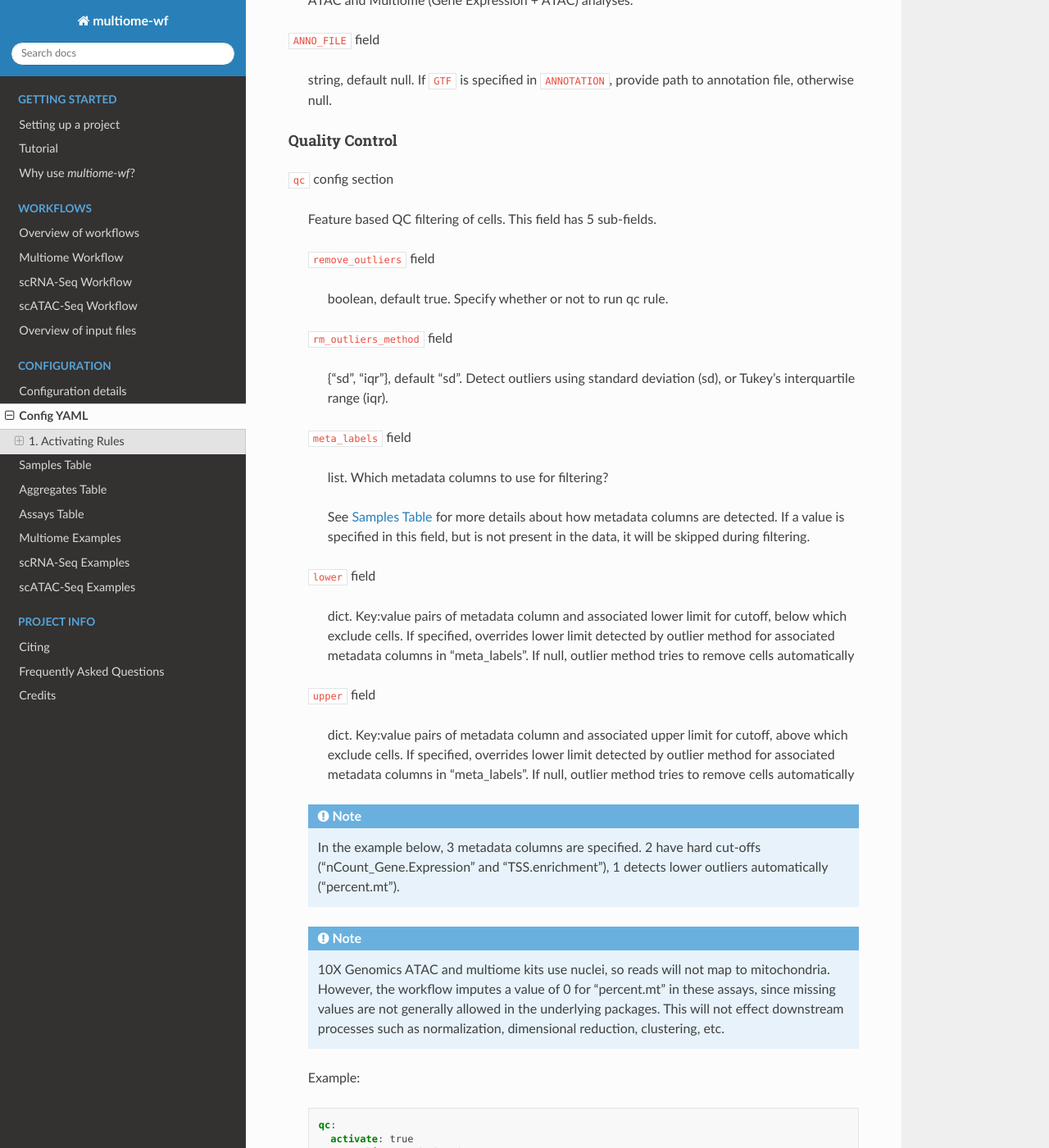
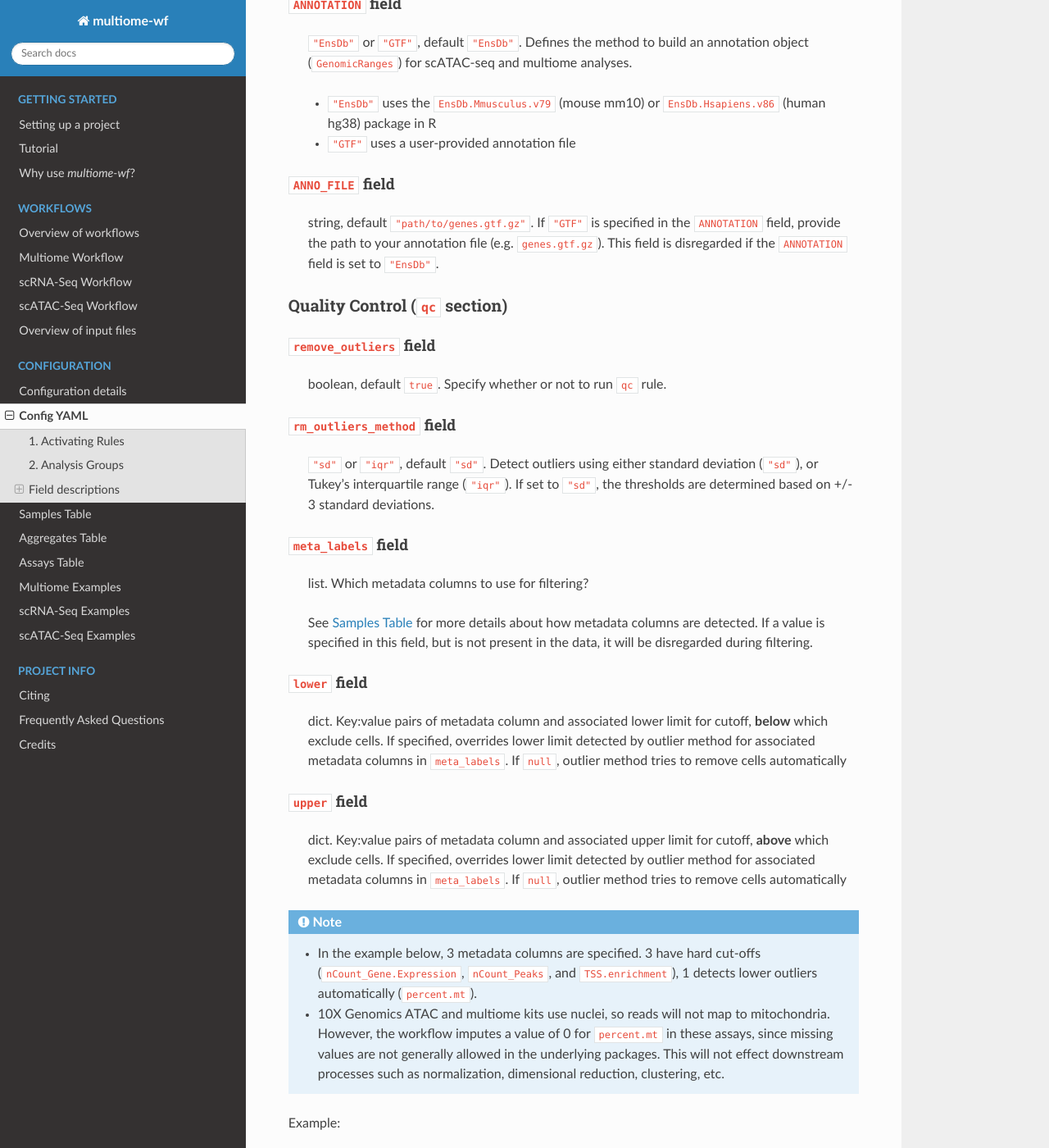
Before and after one commit to NICHD-BSPC/multiome-wf, a Sphinx documentation site: the page built from docs/configuration/config-yaml.rst, in a window 1280 px wide and 1400 px high, scrolled down 3334 px. Shown: the whole window at 82% size. Built offline with Sphinx 7.4.7 and the Read the Docs theme 2.0.0, drawn with Linux system fonts in a browser that asks for light colours; some of the changed text lies outside the part shown.

Commit message:
documentation update in progress

```diff
--- a/docs/configuration/config-yaml.rst
+++ b/docs/configuration/config-yaml.rst
@@ -68,7 +68,7 @@
 pre-defined ``resolution`` is provided by the user in the ``cluster`` section.
 
 2. Analysis Groups
-------------------
+~~~~~~~~~~~~~~~~~~
 
 Because of the myriad variants for single cell analysis and preprocessing, it is
 not possible to hard-code all the configuration options in the ``config.yaml`` file.
@@ -115,178 +115,234 @@
 
 
 Field descriptions
-------------------
+~~~~~~~~~~~~~~~~~~
 
 Config Tables
-^^^^^^^^^^^^^
+-------------
 
 ``samples`` field
+^^^^^^^^^^^^^^^^^
 
-    string, default "config/aggregates.tsv". Defines path to samples table.
-
+    string, default ``samples.tsv``. Defines path to sampletable.
     See :ref:`samples-table` for more.
 
     Example:
 
     .. code-block:: yaml
 
-        samples: "config/samples.tsv"
+        samples: "config/multiome-config/samples.tsv"
+
+        # OR
+        # samples: "config/atac-config/samples.tsv" for scATAC-seq
+        # samples: "config/rna-config/samples.tsv" for scRNA-seq
 
 ``aggregates`` field
+^^^^^^^^^^^^^^^^^^^^
 
-    string, default "config/aggregates.tsv". Defines path to aggregates table.
-
-    If an input file is the result of ``cellranger aggr`` (e.g. barcode suffixes map to a library ID), specify path to aggregates.tsv. Otherwise, set to empty string, "".
-
-    See :ref:`aggregates-table` for more.
+    string, default ``aggregates.tsv``. Defines path to aggregates table.
+    If you are using aggregated input of multiple samples created using
+    ``cellranger-arc aggr`` (multiome), ``cellranger-atac aggr`` (scATAC-seq),
+    or ``cellranger aggr`` (scRNA-seq), specify the path to ``aggregates.tsv``.
+    Otherwise, set to an empty string (``""``). See :ref:`aggregates-table`
+    for more.
 
     Example:
 
     .. code-block:: yaml
 
-        assays: "config/aggregates.tsv"
+        assays: "config/multiome-config/aggregates.tsv"
+
+        # OR
+        # assays: "config/atac-config/aggregates.tsv" for scATAC-seq
+        # assays: "config/rna-config/aggregates.tsv" for scRNA-seq
 
 ``assays`` field
+^^^^^^^^^^^^^^^^
 
-    string, default "config/assays.tsv". Defines path to assays table.
-
-    If using custom counts matrices, specify path to assays.tsv. Otherwise, set to empty string, "".
-
-    See :ref:`assays-table` for more.
+    string, default ``assays.tsv``. Defines path to assays table.
+    If you are using custom counts matrices, specify path to ``assays.tsv``.
+    Otherwise, set to an empty string (``""``). See :ref:`assays-table`
+    for more.
 
     Example:
 
     .. code-block:: yaml
 
-        assays: "config/assays.tsv"
+        assays: "config/multiome-config/assays.tsv"
+
+        # OR
+        # assays: "config/atac-config/assays.tsv" for scATAC-seq
+        # assays: "config/rna-config/assays.tsv" for scRNA-seq
 
 Annotation
-^^^^^^^^^^
+----------
 
 ``ANNOTATION`` field
+^^^^^^^^^^^^^^^^^^^^
 
-    {"EnsDb", "GTF"}, default "EnsDb". Defines method to annotate genomic ranges objects used in ATAC and Multiome (Gene Expression + ATAC) analyses.
+    ``"EnsDb"`` or ``"GTF"``, default ``"EnsDb"``. Defines the method to build an
+    annotation object (``GenomicRanges``) for scATAC-seq and multiome analyses.
+
+    - ``"EnsDb"`` uses the ``EnsDb.Mmusculus.v79`` (mouse mm10) or ``EnsDb.Hsapiens.v86``
+      (human hg38) package in R
+    - ``"GTF"`` uses a user-provided annotation file
 
 ``ANNO_FILE`` field
+^^^^^^^^^^^^^^^^^^^
 
-    string, default null. If ``GTF`` is specified in ``ANNOTATION``, provide path to annotation file, otherwise null.
+    string, default ``"path/to/genes.gtf.gz"``. If ``"GTF"`` is specified in the
+    ``ANNOTATION`` field, provide the path to your annotation file (e.g. ``genes.gtf.gz``).
+    This field is disregarded if the ``ANNOTATION`` field is set to ``"EnsDb"``.
 
-Quality Control
+Quality Control (``qc`` section)
+--------------------------------
+
+``remove_outliers`` field
+^^^^^^^^^^^^^^^^^^^^^^^^^
+
+    boolean, default ``true``. Specify whether or not to run ``qc`` rule.
+
+``rm_outliers_method`` field
+^^^^^^^^^^^^^^^^^^^^^^^^^^^^
+
+    ``"sd"`` or  ``"iqr"``, default ``"sd"``. Detect outliers using either standard
+    deviation (``"sd"``), or Tukey's interquartile range (``"iqr"``). If set to
+    ``"sd"``, the thresholds are determined based on +/- 3 standard deviations.
+
+``meta_labels`` field
+^^^^^^^^^^^^^^^^^^^^^
+
+    list. Which metadata columns to use for filtering?
+
+    See :ref:`samples-table` for more details about how metadata columns are detected.
+    If a value is specified in this field, but is not present in the data, it will be
+    disregarded during filtering.
+
+``lower`` field
 ^^^^^^^^^^^^^^^
 
-``qc`` config section
+    dict. Key:value pairs of metadata column and associated lower limit for cutoff,
+    **below** which exclude cells. If specified, overrides lower limit detected
+    by outlier method for associated metadata columns in ``meta_labels``. If ``null``,
+    outlier method tries to remove cells automatically
 
-    Feature based QC filtering of cells. This field has 5 sub-fields.
+``upper`` field
+^^^^^^^^^^^^^^^
 
-    ``remove_outliers`` field
+    dict. Key:value pairs of metadata column and associated upper limit for cutoff,
+    **above** which exclude cells. If specified, overrides lower limit detected
+    by outlier method for associated metadata columns in ``meta_labels``. If ``null``,
+    outlier method tries to remove cells automatically
 
-        boolean, default true. Specify whether or not to run qc rule.
+.. note::
 
-    ``rm_outliers_method`` field
+    - In the example below, 3 metadata columns are specified. 3 have hard cut-offs
+      (``nCount_Gene.Expression``, ``nCount_Peaks``, and ``TSS.enrichment``),
+      1 detects lower outliers automatically (``percent.mt``).
 
-        {"sd", "iqr"}, default "sd". Detect outliers using standard deviation (sd), or Tukey's interquartile range (iqr).
+    - 10X Genomics ATAC and multiome kits use nuclei, so reads will not map to mitochondria.
+      However, the workflow imputes a value of 0 for ``percent.mt`` in these assays, since
+      missing values are not generally allowed in the underlying packages. This will not
+      effect downstream processes such as normalization, dimensional reduction, clustering,
+      etc.
 
-    ``meta_labels`` field
 
-        list. Which metadata columns to use for filtering?
 
-        See :ref:`samples-table` for more details about how metadata columns are detected. If a value is specified in this field, but is not present in the data, it will be skipped during filtering.
+Example:
 
-    ``lower`` field
+.. code-block:: yaml
 
-        dict. Key:value pairs of metadata column and associated lower limit for cutoff, below which exclude cells.
-        If specified, overrides lower limit detected by outlier method for associated metadata columns in "meta_labels".
-        If null, outlier method tries to remove cells automatically
+    qc:
+        remove_outliers: true
+        rm_outliers_method: sd
+        meta_labels:
+            - nCount_Gene.Expression
+            - nCount_Peaks
+            - percent.mt
+            - TSS.enrichment
+        lower:
+            nCount_Gene.Expression: 100
+            nCount_Peaks: 1000
+            TSS.enrichment: 2
+        upper: null
 
-    ``upper`` field
+MACS Peak Calling (``macs2`` section)
+-------------------------------------
 
-        dict. Key:value pairs of metadata column and associated upper limit for cutoff, above which exclude cells.
-        If specified, overrides lower limit detected by outlier method for associated metadata columns in "meta_labels".
-        If null, outlier method tries to remove cells automatically
+MACS specific parameters.
 
-    .. note::
-
-        In the example below, 3 metadata columns are specified. 2 have hard cut-offs ("nCount_Gene.Expression" and "TSS.enrichment"), 1 detects lower outliers automatically ("percent.mt").
-
-    .. note::
-
-        10X Genomics ATAC and multiome kits use nuclei, so reads will not map to mitochondria. However, the workflow imputes a value of 0 for "percent.mt" in these assays, since missing values are not generally allowed in the underlying packages. This will not effect downstream processes such as normalization, dimensional reduction, clustering, etc.
-
-    Example:
-
-    .. code-block:: yaml
-
-        qc:
-          activate: true
-          rm_outliers_method: sd
-          meta_labels:
-          - nCount_Gene.Expression
-          - percent.mt
-          - TSS.enrichment
-          lower:
-            nCount_Gene.Expression: 100
-            TSS.enrichment: 2
-          upper: null
-
-MACS
-^^^^
-
-``macs2`` config section
-
-    MACS specific parameters. This field has 2 sub-fields.
-
-    ``run`` field
-
-        {"Y", "N"}, default "Y". Determine whether or not to run macs2.
-
-        Set to "N" for RNA-seq. Set to "Y" for ATAC and Multiome requiring MACS peak calling.
-
-    ``group_fragments_by`` field
-
-        string, default "genome". Samples.tsv metadata column to generate fragments file. All labels in the specified column must have the same value. This forces generation of a single fragments file for MACS peak calling.
-
-    Example:
-
-    .. code-block:: yaml
-
-        macs2:
-          run: "Y"
-          group_fragments_by: genome
-
-Normalization
+``run`` field
 ^^^^^^^^^^^^^
 
-``normalize`` config section
+    ``"Y"`` or  ``"N"``, default ``"Y"``. Determine whether or not to run MACS.
+    Set to ``"N"`` for RNA-seq. Set to ``"Y"`` for ATAC and multiome requiring MACS
+    peak calling. If you don’t run MACS, delete analysis groups where ``assay_name``
+    corresponds to ``MACS`` in the remaining sections/fields
+    (e.g. ``unintegrated_2``).
 
-    Normalization and linear reduction. This field has 3 sub-fields.
+``group_fragments_by`` field
+^^^^^^^^^^^^^^^^^^^^^^^^^^^^
 
-    ``groups`` field
+    string, default ``"genome"``. ``samples.tsv`` metadata column to generate
+    fragments file. All labels in the specified column must have the same value.
+    This forces generation of a single fragments file for MACS peak calling.
+    Do not change this setting unless under special circumstances.
+
+Example:
+
+.. code-block:: yaml
+
+    macs2:
+        run: "Y"
+        group_fragments_by: genome
+
+Normalization (``normalize`` section)
+-------------------------------------
+
+Normalization and linear dimensionality reduction.
+
+``split_by`` field
+^^^^^^^^^^^^^^^^^^
+
+    string.
+
+``groups`` field
+^^^^^^^^^^^^^^^^
 
     dict. Each group to perform normalization. Group name (key) must be unique.
 
-    ``assay_name`` field
+``assay_name`` field
+^^^^^^^^^^^^^^^^^^^^
 
     {"Gene.Expression", "Multiplexing.Capture", "Peaks", "Gene.Activity", "MACS"}. Which Seurat assay to use. Note: Seurat assay names are '.' delimited.
 
-    ``norm_method`` field
+``norm_method`` field
+^^^^^^^^^^^^^^^^^^^^^
 
     {"log", "sct", "clr" or "lsi"}, defaul {Gene.Expression: sct, Peaks: lsi, MACS: lsi, Gene.Activity: log, protein: clr}. Method to normalize the group's assay. Normalize using Log (log), SCTransform (sct), CLR (clr) or latent semantic indexing (lsi). Suggestions include: 5' or 3' Gene expression are typically normalized by Log or SCTransform methods, ATAC Peaks by LSI, and protein by CLR.
 
-    Example:
+Example:
 
-    .. code-block:: yaml
+.. code-block:: yaml
 
-        normalize:
-          groups:
+    normalize:
+        split_by: meta_geno
+        groups:
             unintegrated_0:
-              assay_name: Gene.Expression
-              norm_method: sct
+                assay_name: Gene.Expression
+                norm_method: sct
             unintegrated_1:
-              assay_name: Peaks
-              norm_method: lsi
+                assay_name: Peaks
+                norm_method: lsi
+            unintegrated_2:
+                assay_name: MACS
+                norm_method: lsi
+            unintegrated_3:
+                assay_name: Gene.Activity
+                norm_method: log
 
 Integration
-^^^^^^^^^^^
+-----------
 
 ``integrate`` config section
 
@@ -375,7 +431,7 @@
 
 
 Utilization of Toy Dataset
-^^^^^^^^^^^^^^^^^^^^^^^^^^
+--------------------------
 
 ``dataset_size`` config section
 
@@ -399,7 +455,7 @@
             toy_k: 10
 
 Coembedding RNA/ATAC
-^^^^^^^^^^^^^^^^^^^^
+--------------------
 
 ``coembed`` config section
 
@@ -414,7 +470,7 @@
         This rule is unfinished. Config fields and suggested values have intentionally been omitted. Until this documentation is updated, keep the activate field set to false.
 
 Cluster Optimization
-^^^^^^^^^^^^^^^^^^^^
+--------------------
 
 ``chooser`` config section
 
@@ -471,7 +527,7 @@
             - silhouette_grouped
 
 Clustering Resolution
-^^^^^^^^^^^^^^^^^^^^^
+---------------------
 
 ``cluster`` config section
 
@@ -489,7 +545,7 @@
             resolution: 0.6
 
 Weighted Nearest Neighbor
-^^^^^^^^^^^^^^^^^^^^^^^^^
+-------------------------
 
 ``weighted_nn`` config section
 
@@ -550,7 +606,7 @@
               resolution: 0.8
 
 Differential Testing
-^^^^^^^^^^^^^^^^^^^^
+--------------------
 
 ``diff_analysis`` config section
 
@@ -622,7 +678,7 @@
               latent_vars: null
 
 Generate Reports
-^^^^^^^^^^^^^^^^
+----------------
 
 Generate final report.
 
```
